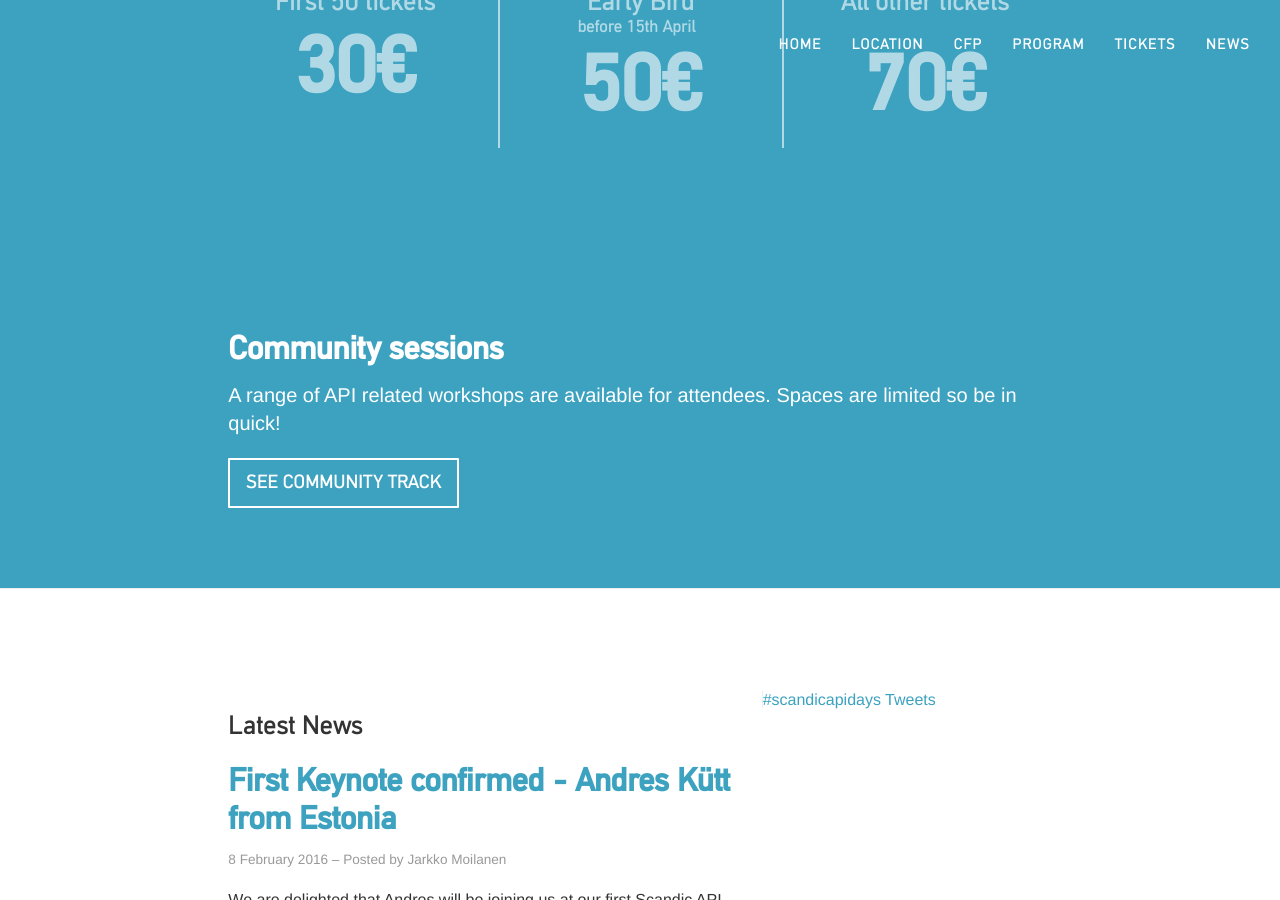
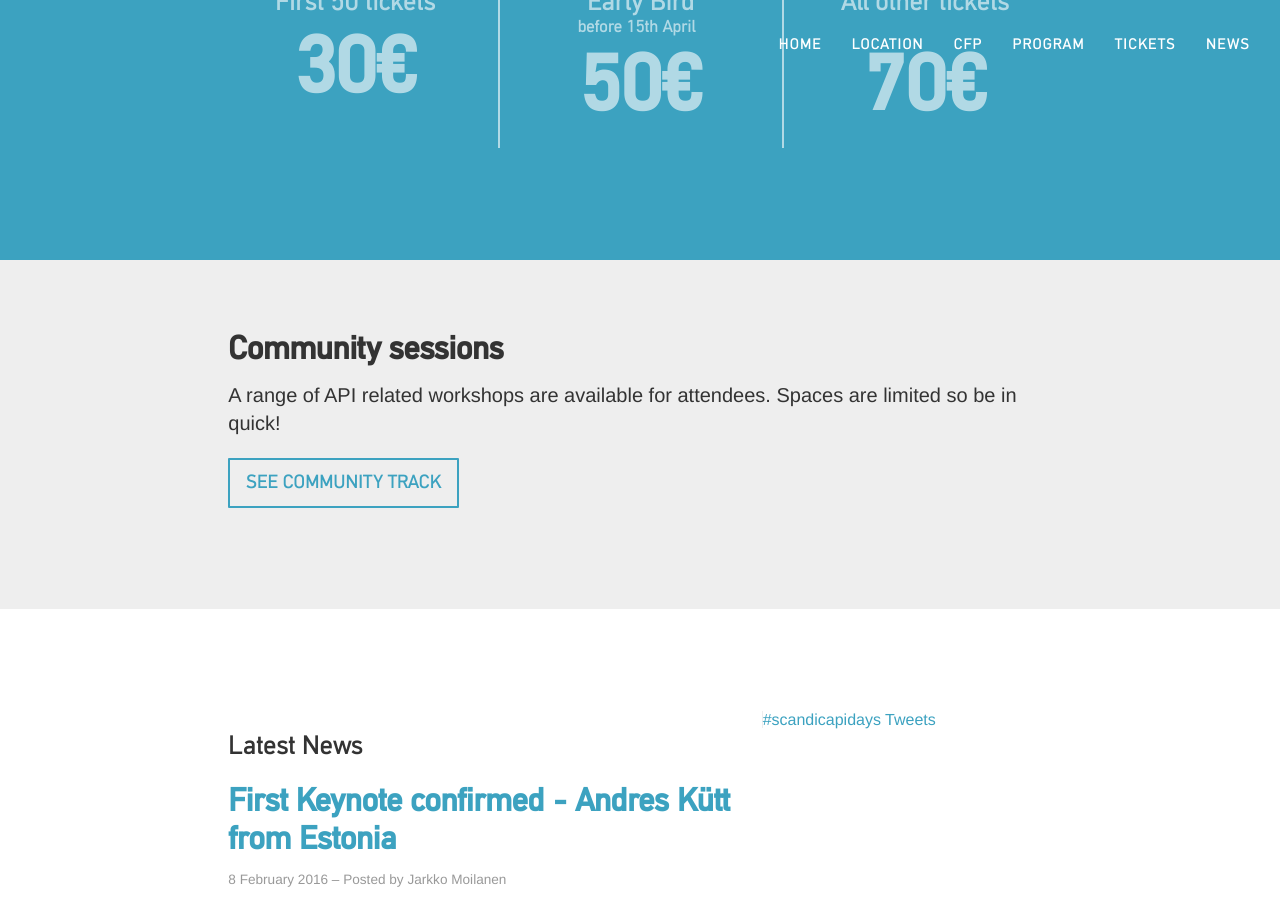
Before and after one commit to apidaysnordic/apidaysnordic.github.io, a Jekyll site: the page built from index.md, in a window 1280 px wide and 900 px high, scrolled down 2841 px. Built offline with Jekyll 4.4.1, drawn with Linux system fonts in a browser that asks for light colours; some web fonts are replaced; comment, search, counter and statistics services are not loaded.

Commit message:
Fixed community session bg

```diff
--- a/_layouts/default.html
+++ b/_layouts/default.html
@@ -288,7 +288,7 @@
 	</div>
 </section>
 
-<section id="workshops" class="section-2 container-fluid alt-section">
+<section id="workshops" class="section-2 container-fluid alt-section alt-alt-section">
     <div class="section-wrapper">
         <div class="row">
             <div class="col-md-8 col-md-offset-2">
```
